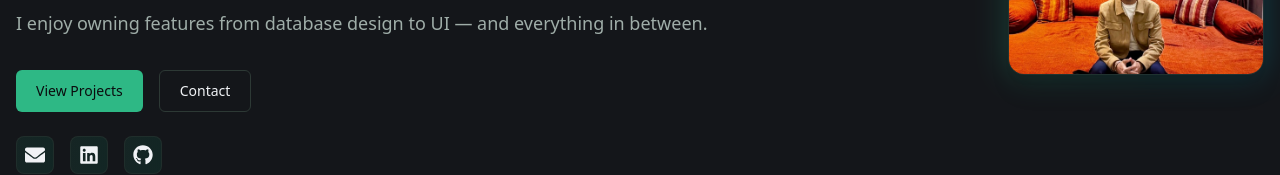
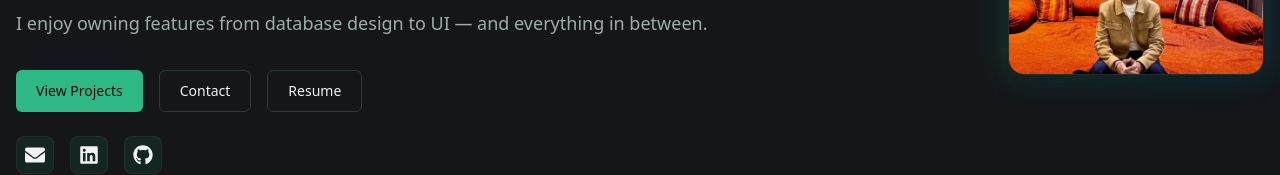
Before and after one commit to Ysetia10/Yashan-Portfolio, a React (Create React App) app: page / in a window 1280 px wide. Shown: the part 445-620 px from the top of the page. Built offline with nearby package versions, Linux system fonts and the light colour scheme.

Commit message:
feat: host resume PDF and link it from the site
Co-authored-by: Cursor <cursoragent@cursor.com>

```diff
--- a/src/components/About.js
+++ b/src/components/About.js
@@ -85,6 +85,14 @@ const About = () => {
             >
               Contact
             </a>
+            <a
+              href={profile.social.resume}
+              target="_blank"
+              rel="noopener noreferrer"
+              className="inline-flex items-center rounded-md border border-border px-5 py-2.5 text-sm font-medium hover:bg-accent hover:text-accent-foreground transition-colors"
+            >
+              Resume
+            </a>
           </motion.div>
 
           {/* Social links */}
--- a/src/components/Header.js
+++ b/src/components/Header.js
@@ -2,6 +2,7 @@ import React, { useState, useEffect } from 'react';
 import { FaBars, FaTimes } from 'react-icons/fa';
 import { ModeToggle } from './theme/mode-toggle';
 import { cn } from '../lib/utils';
+import { profile } from '../data/profile';
 
 const Header = () => {
   const [menuOpen, setMenuOpen] = useState(false);
@@ -56,7 +57,7 @@ const Header = () => {
             ))}
             <li>
               <a
-                href="https://drive.google.com/file/d/1k7mmvMHTl15aM6sfSOm9aawmTNheFvvy/view?usp=drive_link"
+                href={profile.social.resume}
                 target="_blank"
                 rel="noopener noreferrer"
                 className="inline-flex h-9 items-center rounded-md border border-border px-3 text-sm hover:bg-accent hover:text-accent-foreground transition-colors"
@@ -91,7 +92,7 @@ const Header = () => {
               ))}
               <li>
                 <a
-                  href="https://drive.google.com/file/d/1k7mmvMHTl15aM6sfSOm9aawmTNheFvvy/view?usp=drive_link"
+                  href={profile.social.resume}
                   target="_blank"
                   rel="noopener noreferrer"
                   className="inline-flex h-9 items-center rounded-md border border-border px-3 text-sm hover:bg-accent hover:text-accent-foreground transition-colors"
--- a/src/data/profile.js
+++ b/src/data/profile.js
@@ -15,6 +15,7 @@ export const profile = {
     email: "yashansetia7@gmail.com",
     linkedin: "https://www.linkedin.com/in/yashan-setia-03a463249/",
     github: "https://github.com/Ysetia10",
+    resume: "/YashanResume.pdf",
     x: null,
   },
 };
```
Also changed, not shown: 1 other file (tests, documents, lock files or other folders).
